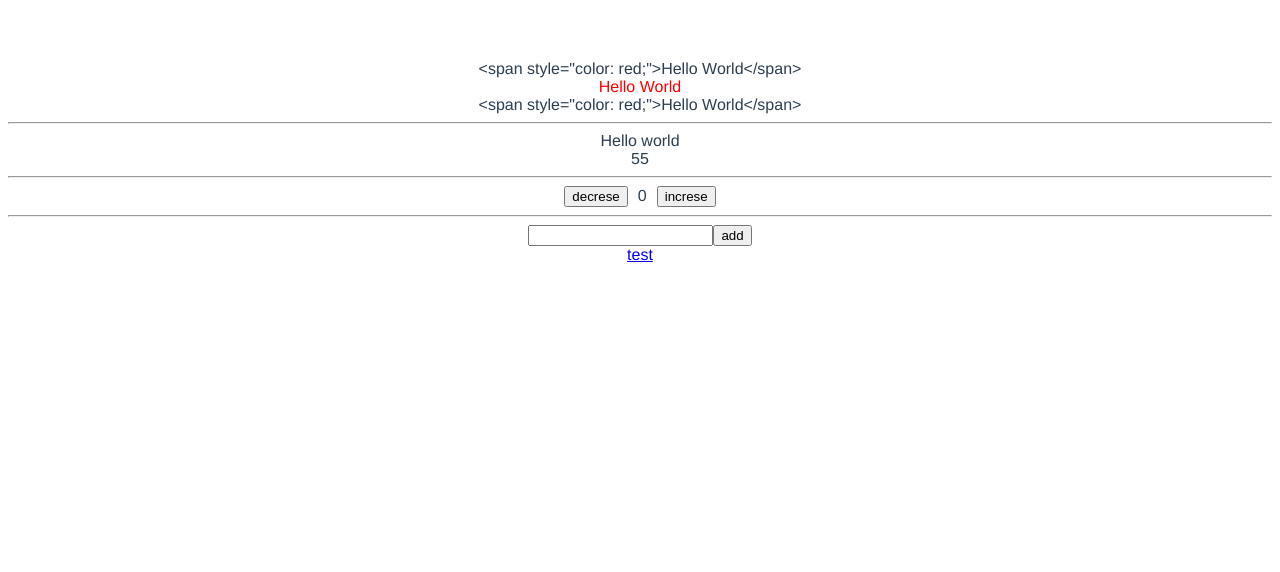
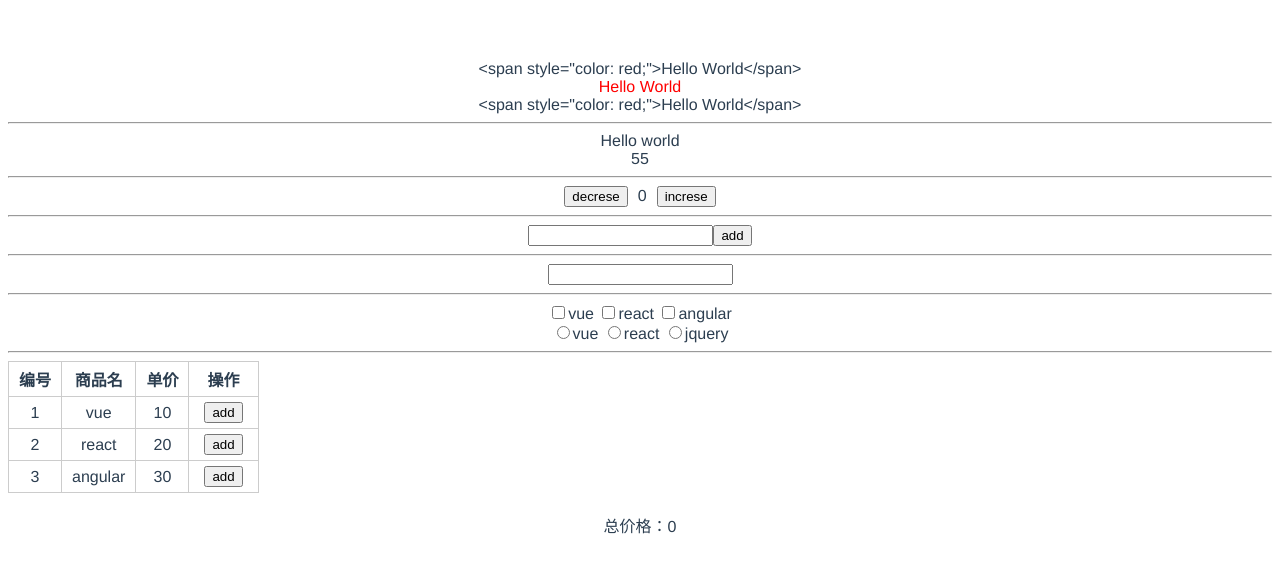
Before and after one commit to HappyPhilosopher/front-end, a Vue app in the folder vue/vue-learn/: page / in a window 1280 px wide. Shown: the top 572 px of the page. Built offline with nearby package versions, Linux system fonts and the light colour scheme.

Commit message:
完成千峰vue购物车

```diff
--- a/vue/vue-learn/src/App.vue
+++ b/vue/vue-learn/src/App.vue
@@ -7,6 +7,12 @@
     <Vuexx />
     <hr />
     <Todo />
+    <hr />
+    <fuzzy-query />
+    <hr />
+    <Checkbox />
+    <hr />
+    <Cart />
   </div>
 </template>
 
@@ -15,6 +21,9 @@ import HelloWorld from './components/HelloWorld.vue';
 import Countdown from './components/Countdown';
 import Vuexx from './components/Vuex';
 import Todo from './components/Todo';
+import FuzzyQuery from './components/FuzzyQuery';
+import Checkbox from './components/Checkbox';
+import Cart from './components/Cart';
 
 export default {
   name: 'app',
@@ -22,7 +31,10 @@ export default {
     HelloWorld,
     Countdown,
     Vuexx,
-    Todo
+    Todo,
+    FuzzyQuery,
+    Checkbox,
+    Cart
   }
 };
 </script>
--- /dev/null
+++ b/vue/vue-learn/src/components/Cart.vue
@@ -0,0 +1,139 @@
+<template>
+  <div class="container">
+    <div class="goods-wrapper">
+      <table>
+        <thead>
+          <tr>
+            <th>编号</th>
+            <th>商品名</th>
+            <th>单价</th>
+            <th>操作</th>
+          </tr>
+        </thead>
+        <tbody>
+          <tr v-for="item in goodsList" :key="item.id">
+            <td>{{ item.id }}</td>
+            <td>{{ item.name }}</td>
+            <td>{{ item.price }}</td>
+            <td>
+              <button class="btn" @click="addGood(item)">add</button>
+            </td>
+          </tr>
+        </tbody>
+      </table>
+    </div>
+
+    <div class="cart-wrapper">
+      <table v-if="cart.length > 0">
+        <thead>
+          <tr>
+            <th>-</th>
+            <th>编号</th>
+            <th>商品名</th>
+            <th>单价</th>
+            <th>数量</th>
+            <th colspan="2">操作</th>
+          </tr>
+        </thead>
+        <tbody>
+          <tr v-for="(item, index) in cart" :key="item.id">
+            <td>
+              <input type="checkbox" :checked="item.checked" />
+            </td>
+            <td>{{ item.id }}</td>
+            <td>{{ item.name }}</td>
+            <td>{{ item.price }}</td>
+            <td>{{ item.number }}</td>
+            <td>
+              <button class="btn" @click="plusGood(index)">plus</button>
+              <button class="btn" @click="minusGood(index)">minus</button>
+            </td>
+          </tr>
+        </tbody>
+      </table>
+    </div>
+
+    <div class="sum">总价格：{{ totalPrice }}</div>
+  </div>
+</template>
+
+<script>
+export default {
+  data() {
+    return {
+      goodsList: [
+        {
+          id: 1,
+          name: 'vue',
+          price: 10
+        },
+        {
+          id: 2,
+          name: 'react',
+          price: 20
+        },
+        {
+          id: 3,
+          name: 'angular',
+          price: 30
+        }
+      ],
+      cart: []
+    };
+  },
+  methods: {
+    addGood(good) {
+      const findIndex = this.cart.findIndex(item => item.id === good.id);
+      if (findIndex === -1) {
+        good = Object.assign({}, good, {
+          number: 1,
+          checked: true
+        });
+        this.cart.push(good);
+      } else {
+        this.cart[findIndex].number += 1;
+      }
+    },
+    plusGood(i) {
+      this.cart[i].number += 1;
+    },
+    minusGood(i) {
+      this.cart[i].number -= 1;
+      if (this.cart[i].number <= 0) {
+        this.cart.splice(i, 1);
+      }
+    }
+  },
+  computed: {
+    totalPrice() {
+      return this.cart
+        .filter(item => item.checked)
+        .map(item => item.number * item.price)
+        .reduce((acc, cur) => acc + cur, 0);
+    }
+  }
+};
+</script>
+
+<style lang="css" scoped>
+table,
+tr,
+th,
+td {
+  border: 1px solid #ccc;
+  border-collapse: collapse;
+}
+
+th,
+td {
+  padding: 5px 10px;
+}
+
+.cart-wrapper {
+  margin-top: 20px;
+}
+
+.btn {
+  margin: 0 5px;
+}
+</style>
--- /dev/null
+++ b/vue/vue-learn/src/components/Checkbox.vue
@@ -0,0 +1,33 @@
+<template>
+  <div class="container">
+    <div class="checkbox-wrapper">
+      <input type="checkbox" v-model="list" value="vue" />vue
+      <input type="checkbox" v-model="list" value="react" />react
+      <input type="checkbox" v-model="list" value="angular" />angular
+    </div>
+    <div class="radio-wrapper">
+      <input type="radio" name="favor" value="vue" v-model="picked">vue
+      <input type="radio" name="favor" value="react" v-model="picked">react
+      <input type="radio" name="favor" value="jquery" v-model="picked">jquery
+    </div>
+  </div>
+</template>
+
+<script>
+export default {
+  data() {
+    return {
+      list: [],
+      picked: ''
+    };
+  },
+  watch: {
+    list() {
+      window.console.log(this.list);
+    },
+    picked() {
+      window.console.log(this.picked);
+    }
+  }
+};
+</script>
--- /dev/null
+++ b/vue/vue-learn/src/components/FuzzyQuery.vue
@@ -0,0 +1,47 @@
+<template>
+  <div>
+    <input type="text" v-model="val" @input="handler()" />
+    <ul v-if="searchList.length > 0">
+      <li v-for="item in searchList" :key="item" v-html="item"></li>
+    </ul>
+  </div>
+</template>
+
+<script>
+export default {
+  data() {
+    return {
+      val: '',
+      list: ['aaaa', 'bbb', 'ccc', 'ddd', 'sasdgs', 'bcxrerte', 'adsfsfsfs'],
+      searchList: [],
+      // 防抖函数返回的匿名函数必须重新定义
+      handler: this.debounce(this.fuzzyQuery, 300)
+    };
+  },
+  methods: {
+    fuzzyQuery() {
+      this.searchList = this.list
+        .filter(item => item.includes(this.val))
+        .map(item =>
+          item.replace(this.val, `<span style="color: red;">${this.val}</span>`)
+        );
+      window.console.log(this.searchList.length);
+    },
+    /**
+     * 防抖函数
+     * @param {Function} fn 需要防抖的业务函数
+     * @param {Number} delay 延迟时间
+     * @return {Function} 返回匿名函数，若业务函数带参数，则可以在此调用
+     */
+    debounce(fn, delay) {
+      let timer = null;
+      return () => {
+        clearTimeout(timer);
+        timer = setTimeout(() => {
+          fn.apply(this, arguments);
+        }, delay);
+      };
+    }
+  }
+};
+</script>
--- a/vue/vue-learn/src/components/Todo.vue
+++ b/vue/vue-learn/src/components/Todo.vue
@@ -13,7 +13,6 @@
         </li>
       </ul>
     </div>
-    <a href="javascript:;" @click="checkTest">test</a>
   </div>
 </template>
 
@@ -22,20 +21,13 @@ export default {
   data() {
     return {
       msg: '',
-      list: JSON.parse(localStorage.getItem('todo-list')) || [],
-      test: { test: true }
+      list: JSON.parse(localStorage.getItem('todo-list')) || []
     };
   },
   watch: {
     list: {
       handler(val) {
         localStorage.setItem('todo-list', JSON.stringify(val));
-      },
-      deep: true
-    },
-    test: {
-      handler(val) {
-        window.console.log(val);
       },
       deep: true
     }
@@ -59,7 +51,10 @@ export default {
 };
 </script>
 
-<style lang="css">
+<style lang="css" scoped>
+span {
+  margin: 0 10px;
+}
 .active {
   text-decoration: line-through;
 }
--- a/vue/vue-learn/src/components/Vuex.vue
+++ b/vue/vue-learn/src/components/Vuex.vue
@@ -16,7 +16,7 @@ export default {
 };
 </script>
 
-<style lang="css">
+<style lang="css" scoped>
 span {
   margin: 0 10px;
 }
```
